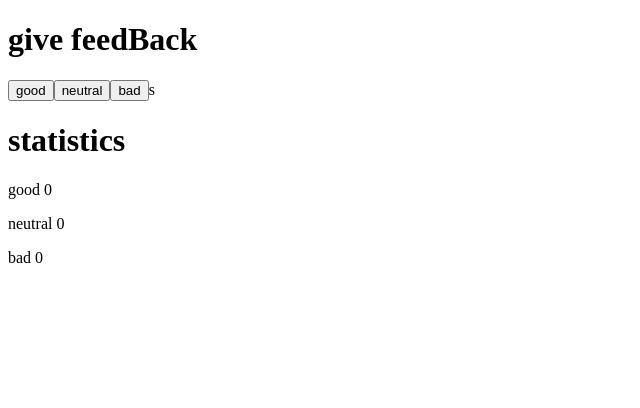
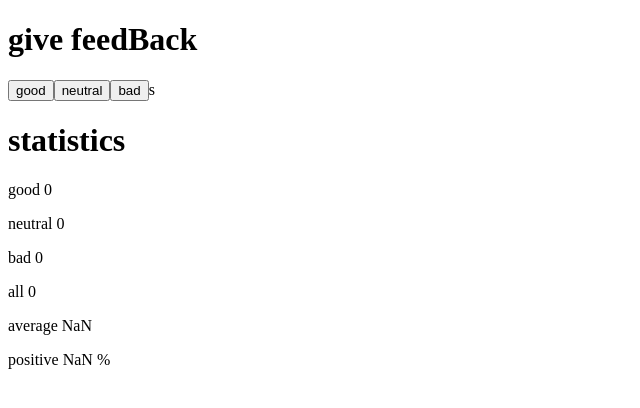
Before and after one commit to NikinKoodit/RTeht1x6eteenpai, a React (Create React App) app: page / in a window 1280 px wide. Shown: the top 408 px of the page, without its empty margins (0-640 px from the left). Built offline with nearby package versions, Linux system fonts and the light colour scheme.

Commit message:
teht1.7 tehty

```diff
--- a/src/App.js
+++ b/src/App.js
@@ -27,6 +27,9 @@
       <p>neutral {neutral}</p>
       <p>bad {bad}</p>
 
+      <p>all {good + neutral + bad}</p>
+      <p>average {((good*1) + (neutral*0) - bad) / (good + neutral + bad)}</p>
+      <p>positive {good / (good + neutral + bad) * 100 } %</p>
 
     </div>
   )
```
